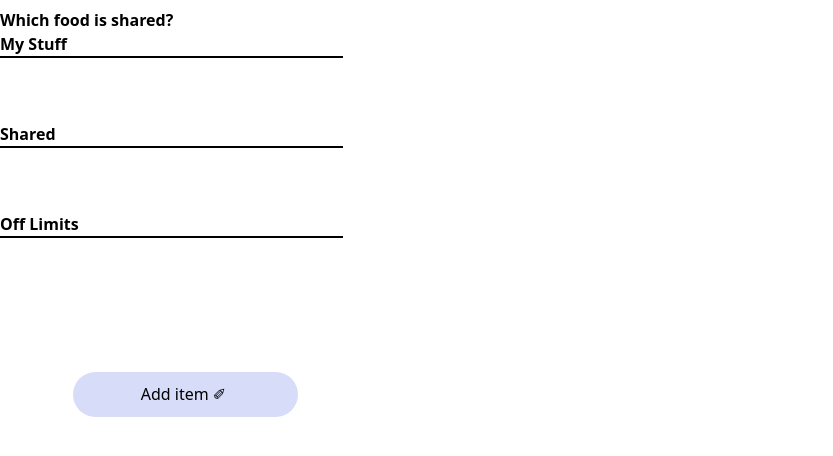
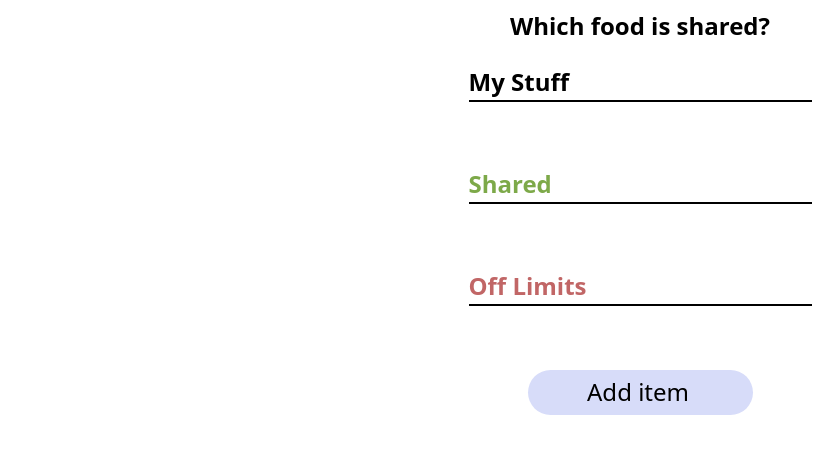
Before and after one commit to jamiepantling/fridgy, a Django app: page /foods/ in a window 1280 px wide. Shown: the part 53-509 px from the top of the page, without its empty margins (0-833 px from the left). Run offline with Django 4.2, Linux system fonts and the light colour scheme; data that the repository does not hold is empty; some libraries are stand-ins or nearby versions; some web fonts are replaced.

Commit message:
fix styling

```diff
--- a/app/static/css/style.css
+++ b/app/static/css/style.css
@@ -45,11 +45,21 @@
 .food-box {
     width: 343px;
     height: 72px;
-    padding: 0 25px;
+
     margin: 3px 0;
     border-radius: 7px;
     border: solid 2px #000;
     background-color: #fff;
+
+    padding: 0 25px;
+}
+
+.food-box-shared {
+        box-shadow: inset 0 0 12.3px 0 #7da949;
+}
+
+.food-box-off-limits {
+    box-shadow: inset 0 0 12.3px 0 #c16666;
 }
 
 .trash {
@@ -68,22 +78,29 @@ hr {
     border-color: black
 }
 .food-list {
-    display: flex;
-    flex-direction: column;
-    justify-content: center;
-    align-items: center;
+
     margin-bottom: 64px;
 
 }
-
-.food-info-container {
-    margin: 0;
-    width: 100%;
+.food-list-container {
+    font-size: 24px;
 }
 
+
+
 .food-list-header {
-    display: inline-block;
     border-bottom: 2px solid black;
+    margin-bottom: 20px;
+
+}
+
+#shared-header {
+    color: #7da949;
+
+}
+
+#off-limits-header {
+    color: #c16666;
 
 }
 
@@ -91,7 +108,7 @@ hr {
     width: 225px;
   height: 45px;
   flex-grow: 0;
-  margin: 70px 77px 0 73px;
+
   padding: 4px 29px 5px 25px;
   border-radius: 32px;
   background-color: #d7dcf9;
--- a/app/templates/foods/index.html
+++ b/app/templates/foods/index.html
@@ -1,21 +1,23 @@
 {% extends 'base.html' %}
 {% block content %}
-<div class="container index-container">
-    <h5 class="index-title center">Which food is shared?</h5>
+<div class="food-list-container flex justify-center">
+    <div >
+        <h5 class="text-center font-bold mb-5">Which food is shared?</h5>
 
         <div class="food-list-header">
-        <h5 class="sub-list-title left">My Stuff</h5>
+            <h5 class="sub-list-title">My Stuff</h5>
         </div>
 
 
         <div class="food-list">
             {% for food in foods %}
             {% if food.user == user %}
-        <div class="food-box valign-wrapper center">
-            <div class="food-info-container valign-wrapper row">
-                <div class="col s5">{{ food.food_name}}</div>
-                <div class="col s5"> {{food.user.username}}</div>
-                <div class="col s2">
+            <div class="food-box flex items-center">
+                <div class="flex w-full justify-between items-center">
+                    <div class="">{{ food.food_name}}</div>
+
+                    <div class="flex items-center">
+                        <div class="px-4"> {{food.user.username}}</div>
                         <a href="">
                             <img class="trash" src="../../static/img/trash.png">
                         </a>
@@ -25,17 +27,41 @@
             {% endif %}
             {% endfor %}
         </div>
-    <div class="food-list-header">
-        <h5 class="sub-list-title left">Shared</h5>
+        <div id="shared-header" class="food-list-header">
+            <h5 class="sub-list-title">Shared</h5>
         </div>
         <div class="food-list">
             {% for food in foods %}
             {% if food.shareable %}
-        <div class="food-box valign-wrapper center">
-            <div class="food-info-container valign-wrapper row">
-                <div class="col s5">{{ food.food_name}}</div>
-                <div class="col s5"> {{food.user.username}}</div>
-                <div class="col s2">
+            <div class="food-box food-box-shared flex items-center">
+
+                <div class="flex w-full justify-between items-center">
+                    <div class="">{{ food.food_name}}</div>
+
+                    <div class="flex items-center">
+                        <div class="px-4"> {{food.user.username}}</div>
+                        <a href="">
+                            <img class="trash" src="../../static/img/trash.png">
+                        </a>
+                    </div>
+                </div>
+
+            </div>
+            {% endif %}
+            {% endfor %}
+        </div>
+        <div id="off-limits-header" class="food-list-header">
+            <h5 class="sub-list-title left">Off Limits</h5>
+        </div>
+        <div class="food-list">
+            {% for food in foods %}
+            {% if not food.shareable %}
+            <div class="food-box food-box-off-limits flex items-center">
+                <div class="flex w-full justify-between items-center">
+                    <div class="">{{ food.food_name}}</div>
+
+                    <div class="flex items-center">
+                        <div class="px-4"> {{food.user.username}}</div>
                         <a href="">
                             <img class="trash" src="../../static/img/trash.png">
                         </a>
@@ -45,31 +71,12 @@
             {% endif %}
             {% endfor %}
         </div>
-    <div class="food-list-header">
-        <h5 class="sub-list-title left">Off Limits</h5>
-    </div>
-    <div class="food-list">
-        {% for food in foods %}
-        {% if not food.shareable %}
-        <div class="food-box valign-wrapper center">
-            <div class="food-info-container valign-wrapper row">
-                <div class="col s5">{{ food.food_name}}</div>
-                <div class="col s5"> {{food.user.username}}</div>
-                <div class="col s2">
+        <div class="flex justify-center">
             <a href="">
-                        <img class="trash" src="../../static/img/trash.png">
+                <button id="add-item-btn" class="mb-10"><h5 id="add-item-btn-text"> Add item</h5></button>
             </a>
         </div>
     </div>
 </div>
-        {% endif %}
-        {% endfor %}
-    </div>
-    <div class="center">
-        <a href="">
-            <button id="add-item-btn"><h5 id="add-item-btn-text"> Add item  ✐</h5></button>
-        </a>
-    </div>
-</div>
 
 {% endblock %}
--- a/theme/static/css/dist/styles.css
+++ b/theme/static/css/dist/styles.css
@@ -700,6 +700,14 @@ select {
   margin-right: 1.25rem;
 }
 
+.mb-10 {
+  margin-bottom: 2.5rem;
+}
+
+.mb-5 {
+  margin-bottom: 1.25rem;
+}
+
 .block {
   display: block;
 }
@@ -726,6 +734,10 @@ select {
 
 .flex-1 {
   flex: 1 1 0%;
+}
+
+.flex-col {
+  flex-direction: column;
 }
 
 .items-center {
@@ -767,6 +779,11 @@ select {
   background-color: rgb(220 38 38 / var(--tw-bg-opacity));
 }
 
+.bg-red-500 {
+  --tw-bg-opacity: 1;
+  background-color: rgb(239 68 68 / var(--tw-bg-opacity));
+}
+
 .py-4 {
   padding-top: 1rem;
   padding-bottom: 1rem;
@@ -775,6 +792,19 @@ select {
 .px-2 {
   padding-left: 0.5rem;
   padding-right: 0.5rem;
+}
+
+.px-4 {
+  padding-left: 1rem;
+  padding-right: 1rem;
+}
+
+.text-center {
+  text-align: center;
+}
+
+.align-middle {
+  vertical-align: middle;
 }
 
 .font-serif {
@@ -791,6 +821,10 @@ select {
   line-height: 1.75rem;
 }
 
+.font-bold {
+  font-weight: 700;
+}
+
 .leading-normal {
   line-height: 1.5;
 }
@@ -803,3 +837,8 @@ select {
   --tw-text-opacity: 1;
   color: rgb(220 38 38 / var(--tw-text-opacity));
 }
+
+.text-green-400 {
+  --tw-text-opacity: 1;
+  color: rgb(74 222 128 / var(--tw-text-opacity));
+}
```
Lines whose indentation alone changed are shown as unchanged.
